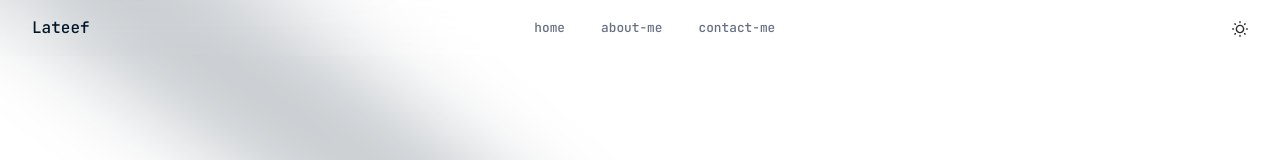
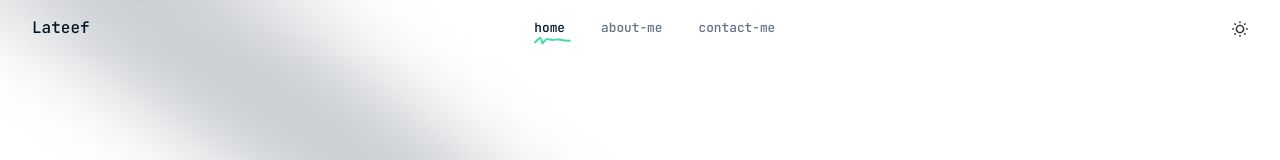
Before and after one commit to ayoblt/next-portfolio, a Next.js app: page / in a window 1280 px wide. Shown: the top 160 px of the page. Built offline with nearby package versions, Linux system fonts and the light colour scheme.

Commit message:
added squigly underline with framer-motion

```diff
--- a/components/navbar/desktop-menu.tsx
+++ b/components/navbar/desktop-menu.tsx
@@ -4,7 +4,7 @@ import { NavRoutes } from "@/data/navbar";
 import { cn } from "@/lib/utils";
 import { usePathname } from "next/navigation";
 import Link from "next/link";
-// import SquigglyUnderline from "../squigly-underline";
+import SquigglyUnderline from "../squigly-underline";
 
 const DesktopMenu = () => {
   const pathname = usePathname();
@@ -14,14 +14,14 @@ const DesktopMenu = () => {
         <li
           key={route.label}
           className={cn(
-            "font-medium relative px-2"
-            // pathname === route.path && "text-headerFg"
+            "font-medium relative px-2",
+            pathname === route.path && "text-headerFg"
           )}
         >
           <Link href={route.path} className="relative">
             {route.label}
 
-            {/* {pathname === route.path && <SquigglyUnderline />} */}
+            {pathname === route.path && <SquigglyUnderline />}
           </Link>
         </li>
       ))}
--- a/components/navbar/mobile-menu.tsx
+++ b/components/navbar/mobile-menu.tsx
@@ -4,7 +4,7 @@ import { NavRoutes } from "@/data/navbar";
 import { useToggle } from "@/hooks/use-toggle";
 import { cn } from "@/lib/utils";
 import Link from "next/link";
-// import SquigglyUnderline from "../squigly-underline";
+import SquigglyUnderline from "../squigly-underline";
 import { usePathname } from "next/navigation";
 
 const MobileMenu = () => {
@@ -30,7 +30,7 @@ const MobileMenu = () => {
             onClick={handleToggle}
           >
             {route.label}
-            {/* {pathname === route.path && <SquigglyUnderline />} */}
+            {pathname === route.path && <SquigglyUnderline />}
           </Link>
         </li>
       ))}
```
